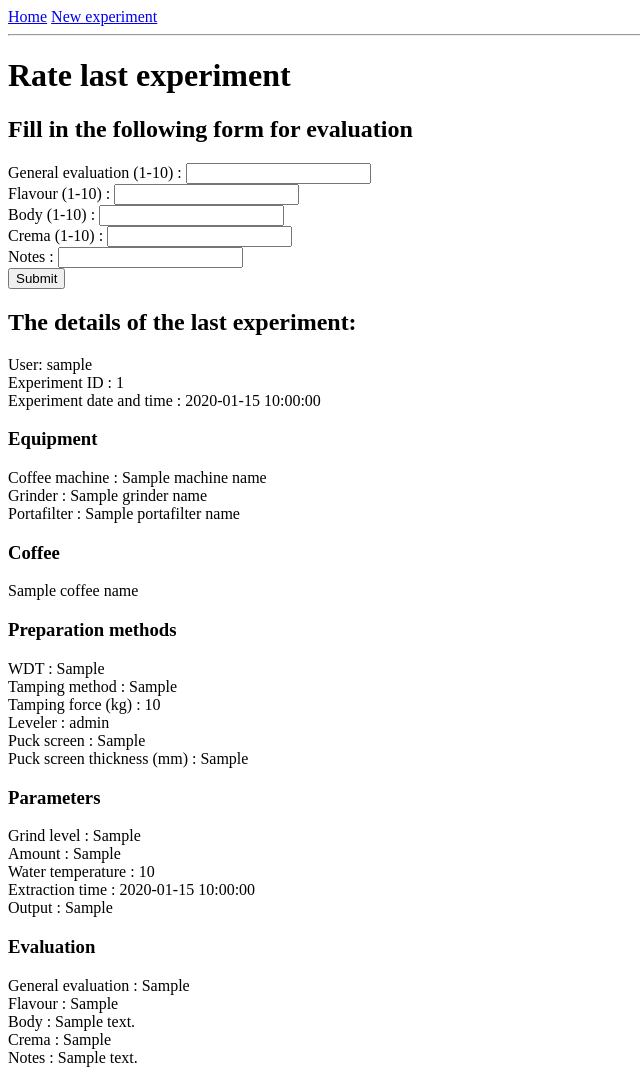
After one commit to ruseny/espresso-experiment-tracker, a FastAPI app: template templates/rate_experiment.html in a window 1280 px wide. The commit adds this page. Shown: the whole page, without its empty margins (0-640 px from the left). Run offline with FastAPI, Linux system fonts and the light colour scheme; the template is opened without the code that fills it: most values are stand-ins (such as "Sample title", 1, 10 or a date in 2020); parts of the project's set-up code (start-up, migrations or seed data) failed here and were passed over.

Commit message:
evaluation is added to entering new experiment as second step

```diff
--- a/app/main.py
+++ b/app/main.py
@@ -37,50 +37,6 @@ async def display_home_page(request: Request):
 async def enter_user(user_id : Annotated[int, Form()]):
     app.state.current_user = user_id
     return RedirectResponse(url = "/new_experiment", status_code=status.HTTP_302_FOUND)
-
-@app.get("/new_experiment", response_class = HTMLResponse)
-async def new_experiment_page(request : Request, session : SessionDep):
-    if app.state.current_user == 0:
-        return RedirectResponse(url = "/", status_code=status.HTTP_302_FOUND)
-    user_id = app.state.current_user
-    user_name = user_dict[user_id]
-
-    machine_dict = get_coffee_machine_dict(user_id)
-    grinder_dict = get_grinder_dict(user_id)
-    portafilter_dict = get_portafilter_dict(user_id)
-    purchase_dict = get_purchase_dict(user_id)
-
-    query = select(UserDefaults).where(UserDefaults.user_id == user_id)
-    default_setup = session.exec(query).one()
-    default_dict = default_setup.model_dump(mode = "json")
-
-    context_dict = {}
-    for key in default_dict:
-        if default_dict[key] is None:
-            default_dict[key] = ""
-        context_dict["default_" + key] = default_dict[key]
-    context_dict["user_id"] = user_id
-    context_dict["current_user"] = user_name
-    context_dict["machine_dict"] = machine_dict
-    context_dict["grinder_dict"] = grinder_dict
-    context_dict["portafilter_dict"] = portafilter_dict
-    context_dict["purchase_dict"] = purchase_dict
-
-    return templates.TemplateResponse(
-        request = request,
-        name = "new_experiment.html",
-        context = context_dict
-    )
-
-@app.post("/new_experiment", response_class = RedirectResponse)
-async def enter_new_experiment(
-    form_data : Annotated[EspressoExperiments, Form()],
-    session : SessionDep
-):
-    session.add(form_data)
-    session.commit()
-    session.refresh(form_data)
-    return RedirectResponse(url = "/show_experiment", status_code=status.HTTP_302_FOUND)
 
 @app.get("/new_coffee_machine", response_class = HTMLResponse)
 async def new_coffee_machine_page(request : Request):
@@ -235,8 +191,7 @@ async def user_defaults_page(request : Request, session : SessionDep):
 @app.post("/user_defaults", response_class = RedirectResponse)
 async def enter_user_defaults(
     form_data : Annotated[UserDefaults, Form()],
-    session : SessionDep,
-    request : Request
+    session : SessionDep
 ):
     query = select(UserDefaults).where(UserDefaults.user_id == app.state.current_user)
     db_data = session.exec(query).one()
@@ -326,8 +281,52 @@ async def enter_new_coffee_purchase(
         context = context_dict
     )
 
-@app.get("/show_experiment", response_class = HTMLResponse)
-async def display_experiment_page(request : Request, session : SessionDep):
+@app.get("/new_experiment", response_class = HTMLResponse)
+async def new_experiment_page(request : Request, session : SessionDep):
+    if app.state.current_user == 0:
+        return RedirectResponse(url = "/", status_code=status.HTTP_302_FOUND)
+    user_id = app.state.current_user
+    user_name = user_dict[user_id]
+
+    machine_dict = get_coffee_machine_dict(user_id)
+    grinder_dict = get_grinder_dict(user_id)
+    portafilter_dict = get_portafilter_dict(user_id)
+    purchase_dict = get_purchase_dict(user_id)
+
+    query = select(UserDefaults).where(UserDefaults.user_id == user_id)
+    default_setup = session.exec(query).one()
+    default_dict = default_setup.model_dump(mode = "json")
+
+    context_dict = {}
+    for key in default_dict:
+        if default_dict[key] is None:
+            default_dict[key] = ""
+        context_dict["default_" + key] = default_dict[key]
+    context_dict["user_id"] = user_id
+    context_dict["current_user"] = user_name
+    context_dict["machine_dict"] = machine_dict
+    context_dict["grinder_dict"] = grinder_dict
+    context_dict["portafilter_dict"] = portafilter_dict
+    context_dict["purchase_dict"] = purchase_dict
+
+    return templates.TemplateResponse(
+        request = request,
+        name = "new_experiment.html",
+        context = context_dict
+    )
+
+@app.post("/new_experiment", response_class = RedirectResponse)
+async def enter_new_experiment(
+    form_data : Annotated[EspressoExperiments, Form()],
+    session : SessionDep
+):
+    session.add(form_data)
+    session.commit()
+    session.refresh(form_data)
+    return RedirectResponse(url = "/new_experiment/rate", status_code=status.HTTP_302_FOUND)
+
+@app.get("/new_experiment/rate", response_class = HTMLResponse)
+async def experiment_rating_page(request : Request, session : SessionDep):
     query = select(EspressoExperiments).order_by(EspressoExperiments.id.desc()).limit(1)
     last_entry = session.exec(query).one()
     context_dict = last_entry.model_dump(mode = "json")
@@ -352,6 +351,29 @@ async def display_experiment_page(request : Request, session : SessionDep):
 
     return templates.TemplateResponse(
         request = request,
-        name = "show_experiment.html",
+        name = "rate_experiment.html",
         context = context_dict
     )
+
+@app.post("/new_experiment/rate", response_class = HTMLResponse)
+async def enter_experiment_rating(
+    request : Request,
+    form_data : Annotated[EspressoExperiments, Form()],
+    session : SessionDep
+):
+    query = select(EspressoExperiments).where(EspressoExperiments.id == form_data.id)
+    db_data = session.exec(query).one()
+    subm_data = form_data.model_dump(exclude_unset = True)
+    for key in subm_data:
+        if subm_data[key] == "":
+            subm_data[key] = None
+    db_data.sqlmodel_update(subm_data)
+    session.add(db_data)
+    session.commit()
+    session.refresh(db_data)
+
+    return templates.TemplateResponse(
+        request = request,
+        name = "rate_experiment.html",
+        context = db_data.model_dump(mode = "json")
+    )
--- a/templates/base.html
+++ b/templates/base.html
@@ -7,7 +7,6 @@
 <body>
     <nav>
         <a href="{{ url_for('display_home_page') }}">Home</a>
-        <a href="{{ url_for('display_experiment_page') }}">Show experiment</a>
         <a href="{{ url_for('new_experiment_page') }}">New experiment</a>
     </nav>
     <hr>
--- a/templates/new_experiment.html
+++ b/templates/new_experiment.html
@@ -29,7 +29,7 @@
             <option value="manual" {% if (default_tamping_method == "manual") %} selected="selected" {% endif %}>manual</option>
             <option value="automatic" {% if (default_tamping_method == "automatic") %} selected="selected" {% endif %}>automatic</option>
         </select>
-        Tamping force (kg) : <input type="text" name="tamping_force_kg" value={{default_tamping_weight_kg}}> <br>
+        Tamping force (kg) : <input type="text" name="tamping_weight_kg" value={{default_tamping_weight_kg}}> <br>
         Leveler used ? <select name="leveler_used">
             <option value="yes" {% if (default_leveler_used == "yes") %} selected="selected" {% endif %}>yes</option>
             <option value="no" {% if (default_leveler_used == "manual") %} selected="selected" {% endif %}>no</option>
--- /dev/null
+++ b/templates/rate_experiment.html
@@ -0,0 +1,44 @@
+{% extends 'base.html' %}
+
+{% block content %}
+    <h1>{% block title %} Rate last experiment {% endblock %}</h1>
+    <h2>Fill in the following form for evaluation</h2>
+    <form method="POST" action="#" id="new_exp_rate_form">
+        <input type="hidden" name="id" value="{{ id }}">
+        General evaluation (1-10) : <input type="text" name="evaluation_general"> <br>
+        Flavour (1-10) : <input type="text" name="evaluation_flavor"> <br>
+        Body (1-10) : <input type="text" name="evaluation_body"> <br>
+        Crema (1-10) : <input type="text" name="evaluation_crema"> <br>
+        Notes : <input type="text" name="evaluation_notes"> <br>
+        <input type="submit" value="Submit">
+    </form>
+    <h2>The details of the last experiment:</h2>
+    User: {{ user_name }} <br>
+    Experiment ID : {{ id }} <br>
+    Experiment date and time : {{ experiment_datetime }} <br>
+    <h3>Equipment</h3>
+    Coffee machine : {{ machine_name }} <br>
+    Grinder : {{ grinder_name }} <br>
+    Portafilter : {{ portafilter_name }} <br>
+    <h3>Coffee</h3>
+    {{ coffee_name }}
+    <h3>Preparation methods</h3>
+    WDT : {{ wdt_used }} <br>
+    Tamping method : {{ tamping_method }} <br>
+    Tamping force (kg) : {{ tamping_weight_kg }} <br>
+    Leveler : {{ leveler_used }} <br>
+    Puck screen : {{ puck_screen_used }} <br>
+    Puck screen thickness (mm) : {{ puck_screen_thickness_mm }} <br>
+    <h3>Parameters</h3>
+    Grind level : {{ grind_setting }} <br>
+    Amount : {{ dose_gr }} <br>
+    Water temperature : {{ water_temp_c }} <br>
+    Extraction time : {{ extraction_time_sec }} <br>
+    Output : {{ yield_gr }}
+    <h3>Evaluation</h3>
+    General evaluation : {{ evaluation_general }} <br>
+    Flavour : {{ evaluation_flavor }} <br>
+    Body : {{ evaluation_body }} <br>
+    Crema : {{ evaluation_crema }} <br>
+    Notes : {{ evaluation_notes }} <br>
+{% endblock %}
```
Also changed, not shown: templates/show_experiment.html (deleted, +0 -27 lines).
